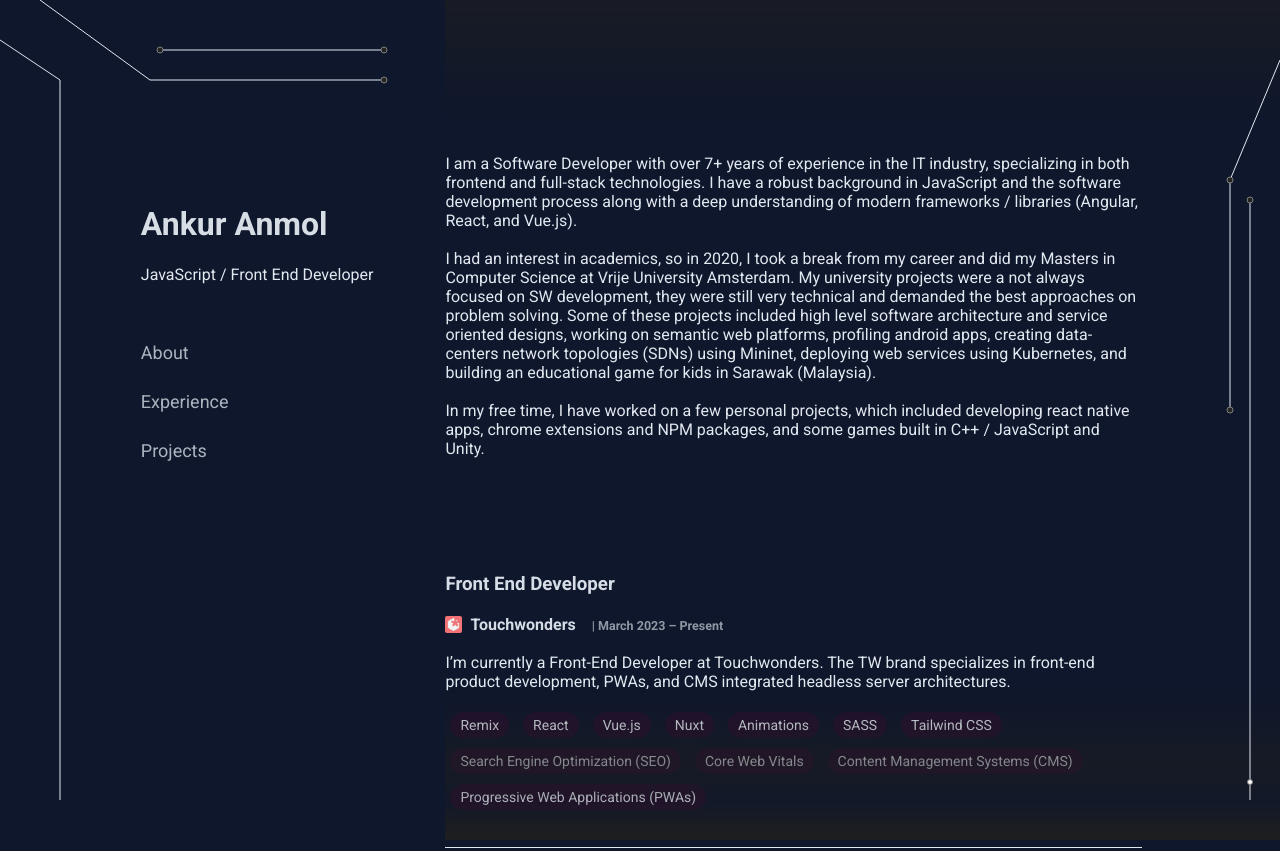
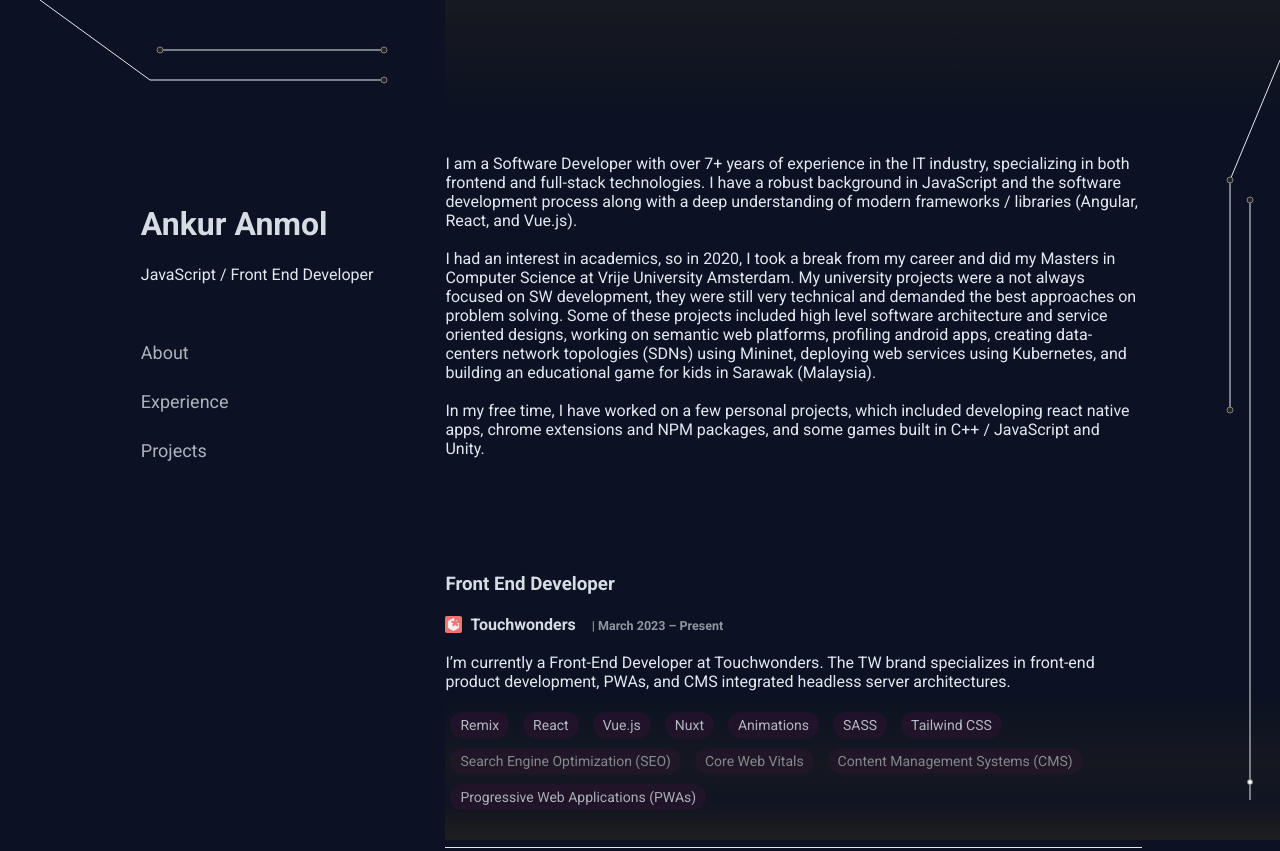
Before and after one commit to ankur1812/ankur1812.github.io, a plain HTML site: page index.html in a window 1280 px wide. Shown: the top 851 px of the page. Drawn offline with Linux system fonts and the light colour scheme.

Commit message:
ux updates

```diff
--- a/index.html
+++ b/index.html
@@ -372,8 +372,8 @@ function drawCircuit () {
         !mobileScreen && drawCircle(ctx, window.innerWidth * .3, 80, 3);
         // \
         // |
-        drawLine([0, 40], [startX, 80], 'purple')
-        drawLine([startX, 80], [startX, window.innerHeight], 'darkgoldenrod')
+        mobileScreen && drawLine([0, 40], [startX, 80], 'purple')
+        mobileScreen && drawLine([startX, 80], [startX, window.innerHeight], 'darkgoldenrod')
 
         // ___/
         !mobileScreen && drawLine([160, 50], [window.innerWidth * .3  , 50], 'orange')
--- a/styles.css
+++ b/styles.css
@@ -6,7 +6,9 @@ body {
     padding: 10%;
     margin: 0;
     font-family: 'Roboto', sans-serif; /* Updated font-family */
-    background-color: #0F172C; /* Dark theme background */
+    /* Dark theme background */
+    /* background-color: #0F172C; */
+    background-color: #0C1223;
     /* Light text color for contrast */
     /* color: #94a3b8; */
     color: #e2e8f0;
```
